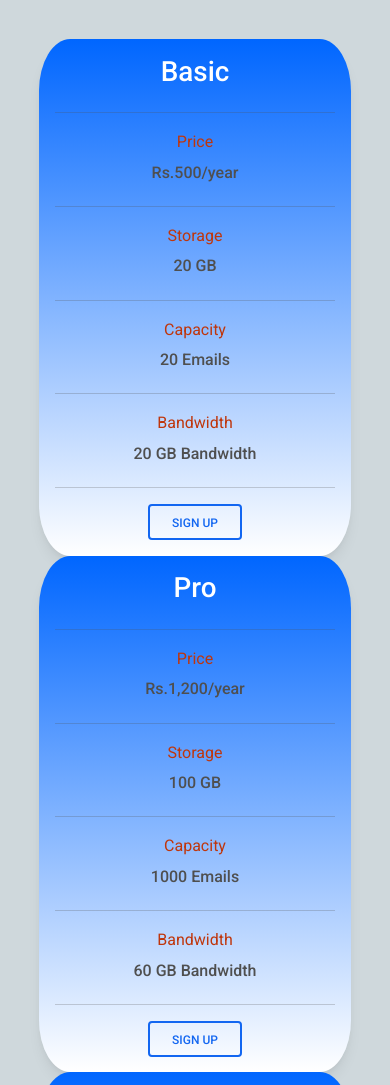
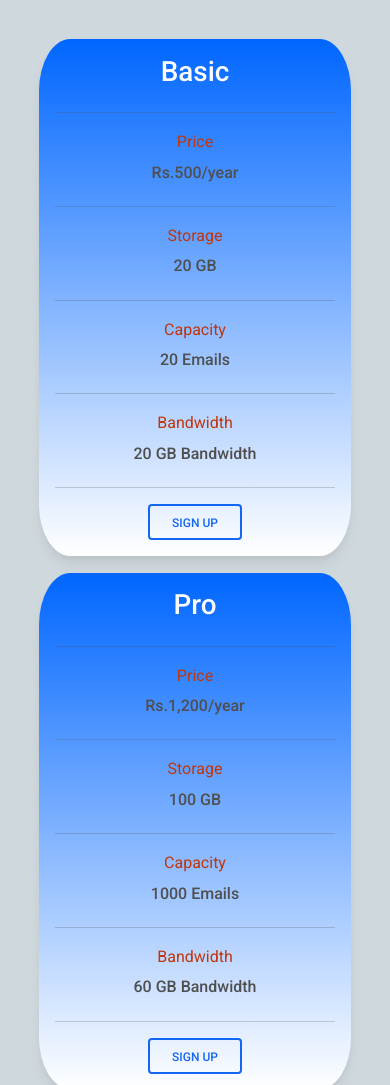
Before and after one commit to Giricr7/subscription-cards, a plain HTML site: page index.html in a window 390 px wide. Shown: the top 1085 px of the page. Drawn offline with nearby package versions, Linux system fonts and the light colour scheme; some packages are replaced by stand-ins of ours; a script that the page names is missing; files whose address does not match are found by name.

Commit message:
second commit

```diff
--- a/index.html
+++ b/index.html
@@ -24,7 +24,7 @@
     <div class="container">
 
      <div class="row d-flex">
-      <div class="col-lg-4 col-sm-12 col-xs-12 col-md-6">
+      <div class="col-lg-4 col-sm-12 col-xs-12 col-md-6" style="padding-bottom: 5%;">
         <div class="card">
           <div class="row" style="color: white;">
             <h1>Basic</h1>
@@ -50,7 +50,7 @@
           </div>
         </div>
       </div>
-      <div class="col-lg-4 col-sm-12 col-xs-12 col-md-6">
+      <div class="col-lg-4 col-sm-12 col-xs-12 col-md-6" style="padding-bottom: 5%;">
         <div class="card">
           <div class="row" style="color: white;">
             <h1>Pro</h1>
@@ -76,7 +76,7 @@
           </div>
         </div>
       </div>
-      <div class="col-lg-4 col-sm-12 col-xs-12 col-md-6">
+      <div class="col-lg-4 col-sm-12 col-xs-12 col-md-6" style="padding-bottom: 5%;">
         <div class="card">
           <div class="row" style="color: white;">
             <h1>Premium</h1>
```
